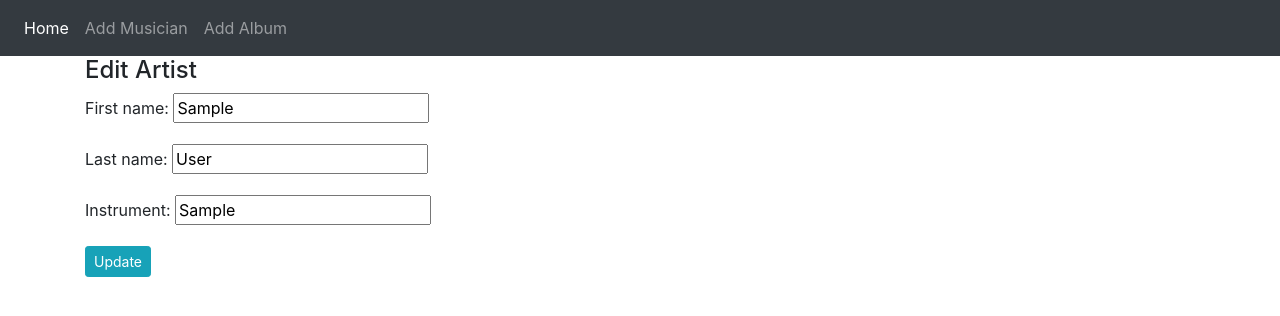
After one commit to muzahid2559/CRUD_Operation_with_Django, a Django app: page /update_musician/1/ in a window 1280 px wide. The commit adds this page. Shown: the top 316 px of the page. Run offline with Django 4.2, Linux system fonts and the light colour scheme; tables that the repository leaves empty hold one stand-in row (values such as "Sample post"); some libraries are stand-ins or nearby versions.

Commit message:
feat: Update Musician

```diff
--- a/CRUD/urls.py
+++ b/CRUD/urls.py
@@ -11,4 +11,5 @@ urlpatterns = [
     path('add_musician/', views.musician_form, name='musician_form'),
     path('add_album/', views.album_form, name='album_form'),
     path('album_list/<int:musician_id>/', views.album_list, name='album_list'),
+    path('update_musician/<int:musician_id>/', views.update_musician, name='update_musician'),
 ]
--- a/CRUD/views.py
+++ b/CRUD/views.py
@@ -43,3 +43,18 @@ def album_form(request):
 
     diction = {'title':'Add New Album', 'album_form':form}
     return render(request,'CRUD/album_form.html',context=diction)
+
+def update_musician(request, musician_id):
+    musician_info = Musician.objects.get(pk=musician_id)
+    form = forms.MusicianForm(instance=musician_info)
+
+    if request.method == 'POST':
+        form = forms.MusicianForm(request.POST, instance=musician_info)
+
+        if form.is_valid():
+            form.save(commit=True)
+            return album_list(request, musician_id)
+
+
+    diction = {'update_form':form}
+    return render(request, 'CRUD/update_musician.html', context=diction)
--- a/templates/CRUD/album_list.html
+++ b/templates/CRUD/album_list.html
@@ -5,6 +5,8 @@
 <h4 style="text-align:center;">Artist Name: <span style="font-weight:bold;">{{ musician_info.first_name }} {{ musician_info.last_name }}</span></h4>
 <h4 style="text-align:center;">Instrument: <span style="font-weight:bold;">{{ musician_info.instrument }}</span></h4>
 <h4 style="text-align:center;">Artist Rating: <span style="font-weight:bold;">{{ musician_rating_avg.num_stars__avg  }}</span></h4>
+
+<div style="text-align:center;"><a href="{% url 'CRUD:update_musician' musician_id=musician_info.id %}" class="btn btn-success btn-sm">Update</a>
 
 <h3>List of Albums:</h3>
 <table class="table table-bordered">
--- /dev/null
+++ b/templates/CRUD/update_musician.html
@@ -0,0 +1,9 @@
+{% extends 'CRUD/base.html' %}
+{% block body_block %}
+<h4>Edit Artist</h4>
+<form method="POST">
+  {{ update_form.as_p }}
+  {% csrf_token %}
+  <input type="submit" name="submit" value="Update" class="btn btn-info btn-sm">
+</form>
+{% endblock %}
```
